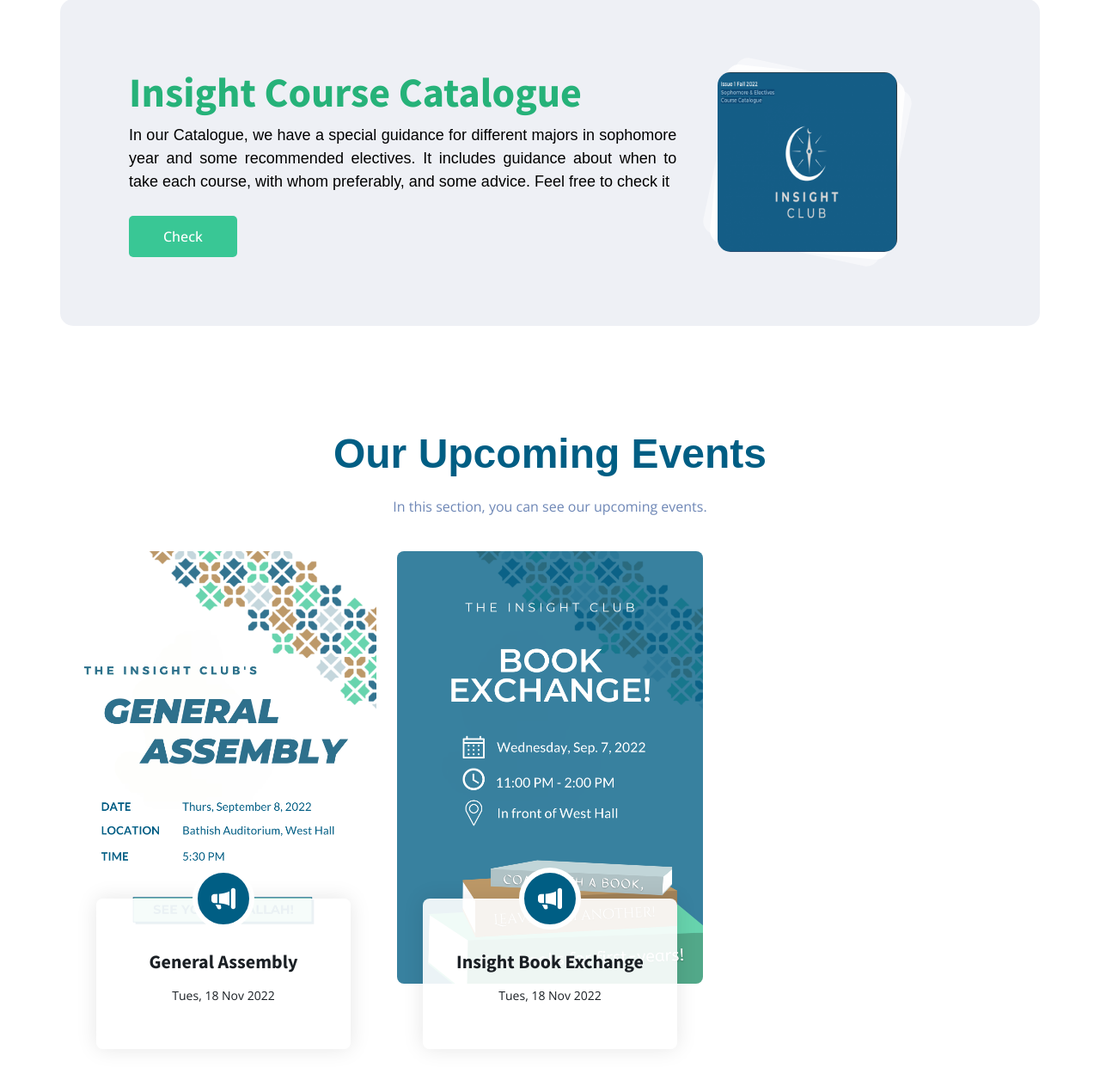
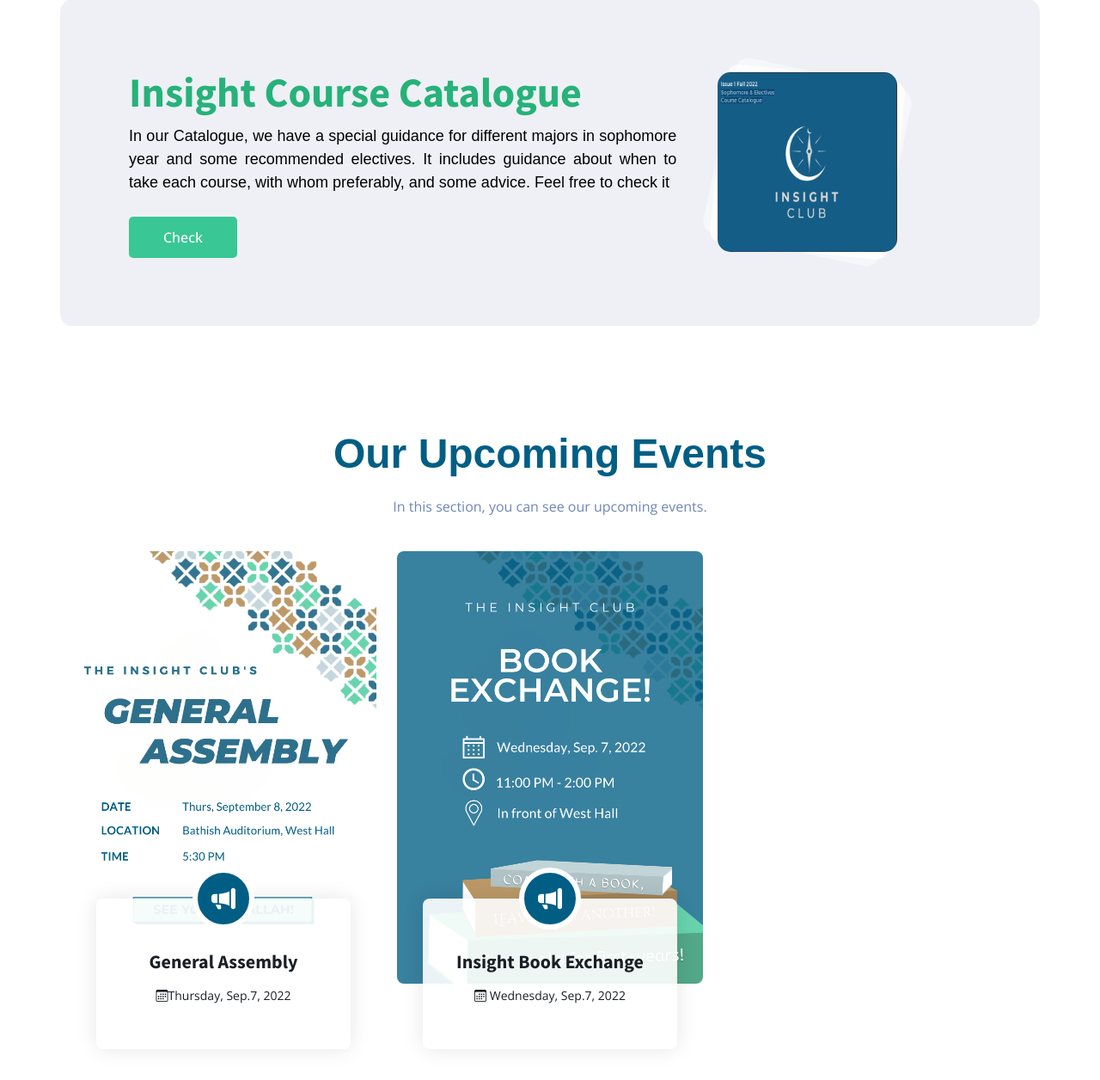
Before and after one commit to insight-club-AUB/website-frontend, a PHP site: page / in a window 1280 px wide. Shown: the part 4376-5632 px from the top of the page at 86% size. Run offline with PHP 8.4, Linux system fonts and the light colour scheme; some libraries are stand-ins or nearby versions.

Commit message:
new changes in future events

```diff
--- a/assets/css/main.css
+++ b/assets/css/main.css
@@ -1479,6 +1479,10 @@ section {
 .services .service-item:hover .details h3 {
   color: var(--color-primary);
 }
+
+.services .service-item:hover .details p {
+  color: var(--color-primary);
+}
 .services .service-item:hover .details .icon {
   background: var(--color-white);
   border: 2px solid var(--color-primary);
--- a/index.html
+++ b/index.html
@@ -956,7 +956,7 @@
                     <h3>General Assembly</h3>
                   </a>
                   <p>
-                    Tues, 18 Nov 2022
+                    <i class="bi bi-calendar3"></i>Thursday, Sep.7, 2022
                   </p>
                   <a class="stretched-link"></a>
                 </div>
@@ -987,8 +987,9 @@
                   <h3>Insight Book Exchange</h3>
                 </a>
                 <p>
-                  Tues, 18 Nov 2022
+                  <i class="bi bi-calendar3"></i> Wednesday, Sep.7, 2022
                 </p>
+
                 <a class="stretched-link"></a>
               </div>
             </div>
```
